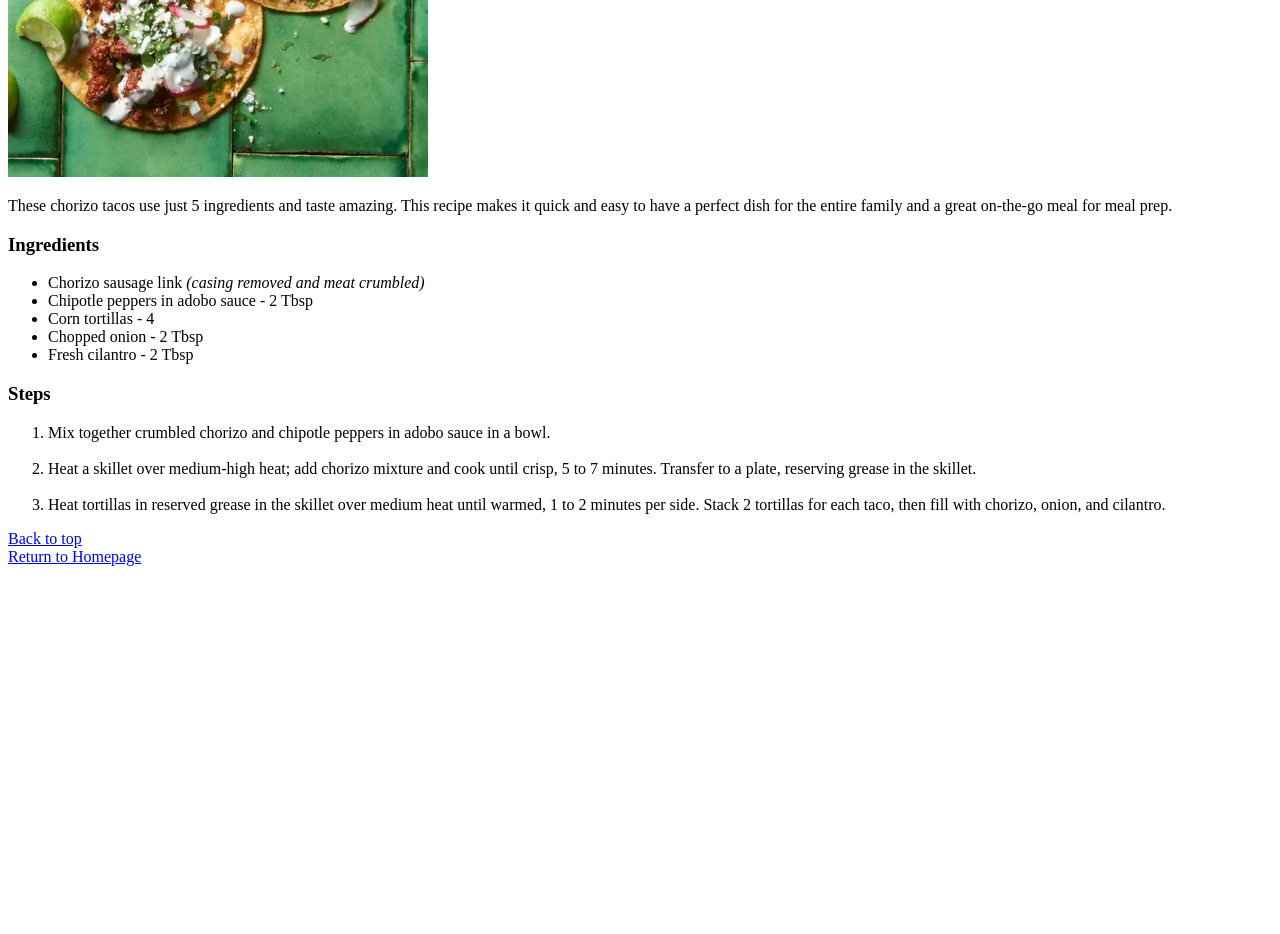
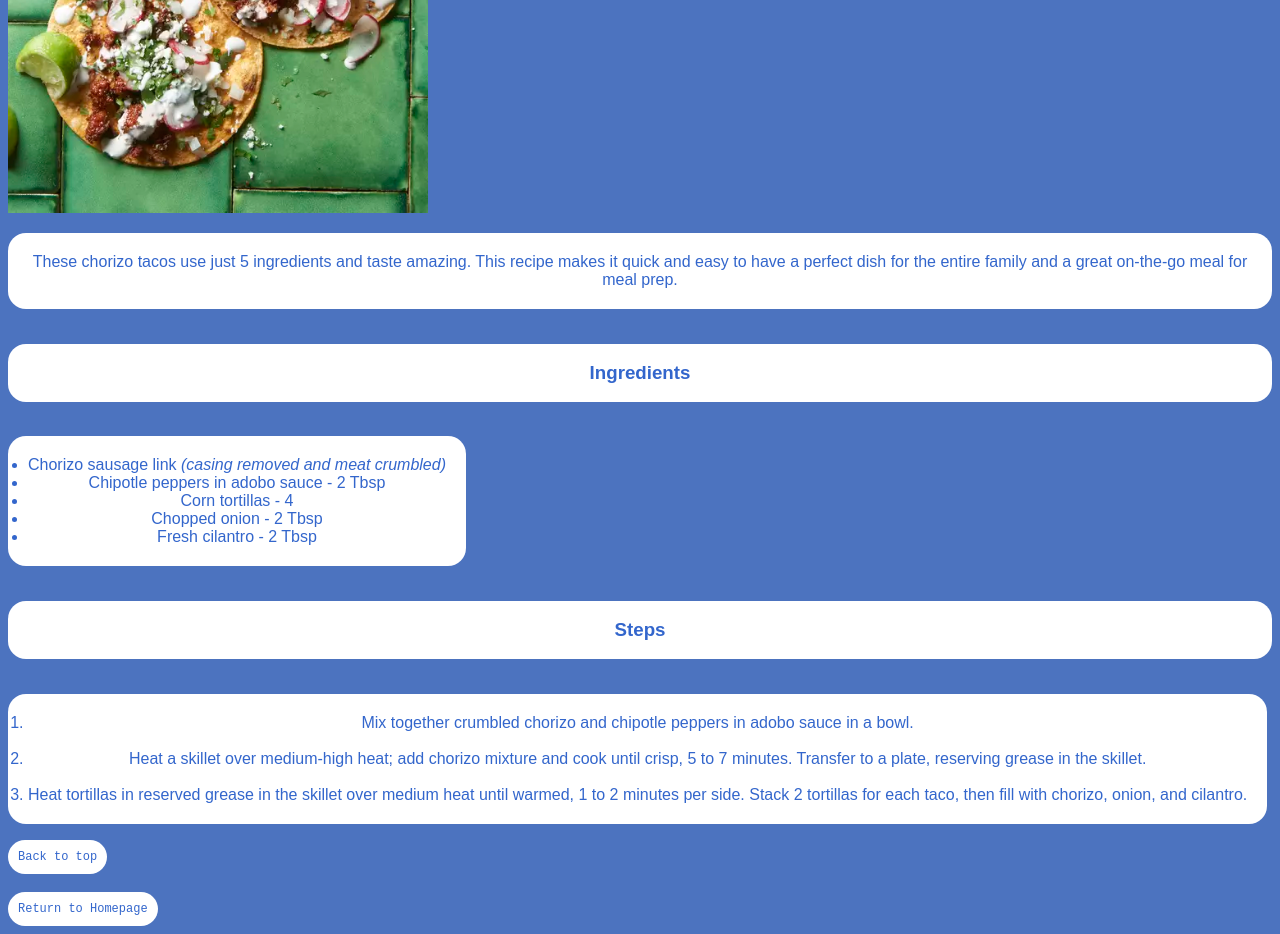
Before and after one commit to Scruggs-I/odin-recipes, a plain HTML site: page recipes/easy_chorizo_street_tacos.html in a window 1280 px wide. Shown: the part 323-1257 px from the top of the page. Before the commit the page ends 897 px from the top, so only its background shows below. Drawn offline with Linux system fonts and the light colour scheme.

Commit message:
Add style.css file and change style of webpage

```diff
--- a/recipes/easy_chorizo_street_tacos.html
+++ b/recipes/easy_chorizo_street_tacos.html
@@ -5,10 +5,11 @@
         <meta http-equiv="X-UA-Compatible" content="IE=edge">
         <meta name="viewport" content="width=device-width, initial-scale=1.0">
         <title>Easy Chorizo Street Tacos</title>
+            <link rel="stylesheet" href="../styles.css">
     </head>
         <body>
             <a name="top"</a>
-            <h1>Easy Chorizo Street Tacos</h1>
+            <h1 class ="header" id ="ECST">Easy Chorizo Street Tacos</h1>
                 <img src="../images/easy_street_tacos.jpeg"
                 alt="Picture of two tacos from the recipe"
                 width="420"
@@ -18,9 +19,9 @@
                     This recipe makes it quick and easy to have a perfect dish
                     for the entire family and a great on-the-go meal for meal prep.</p>
 
-            <h3>Ingredients</h3>
+            <h3 class="header">Ingredients</h3>
 
-                <ul>
+                <ul class ="ingredients">
                     <li>Chorizo sausage link <em>(casing removed and meat crumbled)</em></li>
                     <li>Chipotle peppers in adobo sauce - 2 Tbsp</li>
                     <li>Corn tortillas - 4</li>
@@ -41,10 +42,11 @@
                         warmed, 1 to 2 minutes per side. Stack 2 tortillas for each taco, then fill
                         with chorizo, onion, and cilantro.</li>
                 </ol>
-
-                <a href="#top">Back to top</a>
+                <br>
+                <a href="#top" class ="btm">Back to top</a>
                     <br>
-                <a href="../index.html">Return to Homepage</a>
+                    <br>
+                <a href="../index.html" class ="btm">Return to Homepage</a>
 
         </body>
 </html>
--- a/styles.css
+++ b/styles.css
@@ -3,13 +3,22 @@ body {
 }
 
 
-.header {
+h1,.header {
     background-color: #ffffffff;
     color: #3366cc;
     text-align: center;
-    font-family:Arial, Helvetica, sans-serif
+    font-family:Arial, Helvetica, sans-serif;
     padding: 18px 24px;
-    border-radius: 18px
+    border-radius: 18px;
+}
+
+h3 {
+    background-color: #ffffffff;
+    color: #3366cc;
+    text-align: center;
+    font-family:Arial, Helvetica, sans-serif;
+    padding: 18px 24px;
+    border-radius: 18px;
 }
 
 .btn {
@@ -22,10 +31,58 @@ body {
     text-decoration: none;
     display: inline-block;
     font-size: 16px;
-    font-family:'Courier New', Courier, monospace
+    font-family:'Courier New', Courier, monospace, sans-serif;
   }
+.btm {
+  transition-duration: 0.5s;
+  color: #3366cc;
+  background-color: #ffffff;
+  padding: 10px;
+  border-radius: 18px;
+  text-align: center;
+  text-decoration: none;
+  display: inline-block;
+  font-size: 12px;
+  font-family:'Courier New', Courier, monospace, sans-serif;
+}
 
-.btn:hover {
+.btn:hover,.btm:hover {
     background-color: #4c73bf;
     color: #ffffffff;
 }
+
+p{
+    font-family:Arial, Helvetica, sans-serif;
+    color: #3366cc;
+    background-color: #ffffffff;
+    padding: 20px;
+    border-radius: 18px;
+    text-align: center;
+    text-decoration: none;
+    display: inline-block;
+    font-size: 16px;
+}
+
+.ingredients{
+    font-family:Arial, Helvetica, sans-serif;
+    color: #3366cc;
+    background-color: #ffffffff;
+    padding: 20px;
+    border-radius: 18px;
+    text-align: center;
+    text-decoration: none;
+    display: inline-block;
+    font-size: 16px;
+}
+
+ol {
+    font-family:Arial, Helvetica, sans-serif;
+    color: #3366cc;
+    background-color: #ffffffff;
+    padding: 20px;
+    border-radius: 18px;
+    text-align: center;
+    text-decoration: none;
+    display: inline-block;
+    font-size: 16px;
+}
```
Also changed, not shown: index.html (+1 -1 lines), recipes/birria_beef.html (+7 -5 lines), recipes/chocolate_chip_cookies.html (+7 -5 lines).
